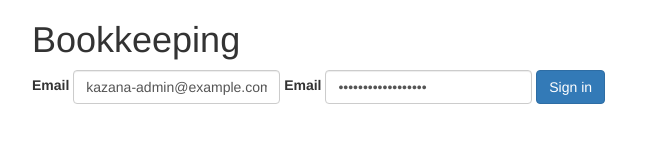
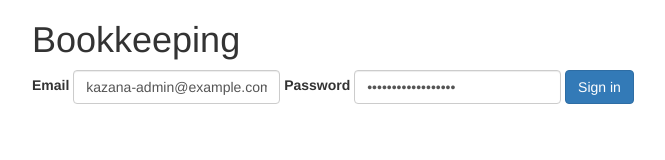
Before and after one commit to Chima1707/kazana-example, a website: page public/index.html in a window 1280 px wide. Shown: the whole page, without its empty margins (38-703 px from the left). Drawn offline with nearby package versions, Linux system fonts and the light colour scheme.

Commit message:
fix(demo): password label

```diff
--- a/public/index.html
+++ b/public/index.html
@@ -24,7 +24,7 @@
           <input type="text" class="form-control" name="email" value="kazana-admin@example.com" placeholder="john@example.com">
         </div>
         <div class="form-group">
-          <label>Email</label>
+          <label>Password</label>
           <input type="password" class="form-control" name="password" value="offwiththeirheads!" placeholder="secret">
         </div>
         <button type="submit" class="btn btn-primary">Sign in</button>
```
